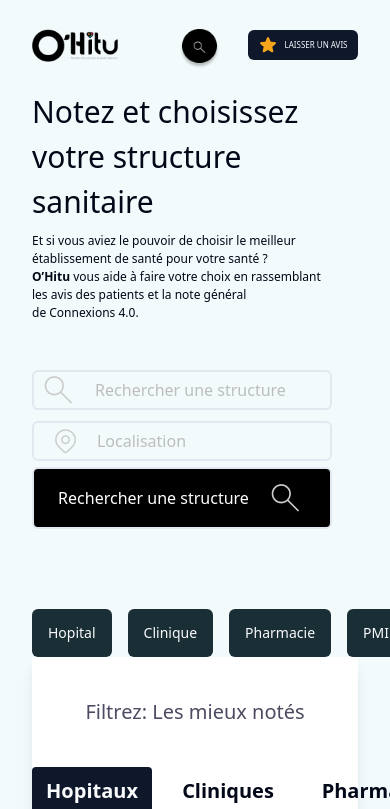
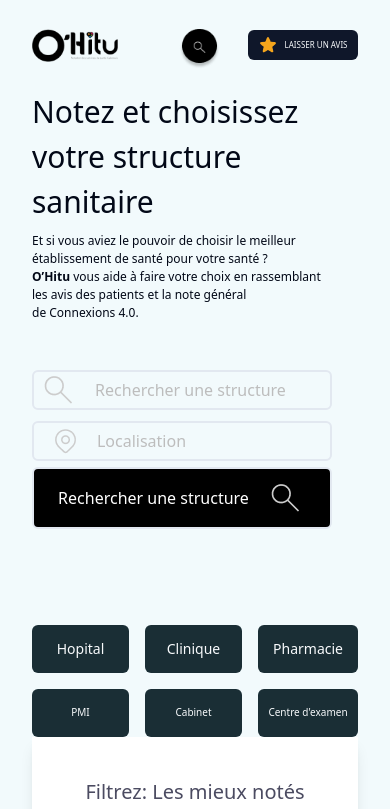
Before and after one commit to JojoELITE/O-Hitu-vite-project, a React (Vite) app: page / in a window 390 px wide. Shown: the top 809 px of the page. Built offline with nearby package versions, Linux system fonts and the light colour scheme.

Commit message:
fin de la version mobile , debut desktop

```diff
--- a/src/pages/Home.jsx
+++ b/src/pages/Home.jsx
@@ -118,11 +118,17 @@ function Home() {
 
 
 
-                <div className="flex gap-4 ">
-                    <Button className="w-[141.25px] h-[48px] bg-[#1A2E35]" variant="">Hopital</Button>
-                    <Button className="w-[141.25px] h-[48px] bg-[#1A2E35]" variant="">Clinique</Button>
-                    <Button className="w-[141.25px] h-[48px] bg-[#1A2E35]" variant="">Pharmacie</Button>
-                    <Button className="w-[141.25px] h-[48px] bg-[#1A2E35]" variant="">PMI</Button>
+                <div className="flex gap-4 mt-4 lg:mt-0">
+                    <Button className=" w-[100px] lg:w-[141.25px] h-[48px] bg-[#1A2E35]" variant="">Hopital</Button>
+                    <Button className=" w-[100px] lg:w-[141.25px] h-[48px] bg-[#1A2E35]" variant="">Clinique</Button>
+                    <Button className=" w-[100px] lg:w-[141.25px] h-[48px] bg-[#1A2E35]" variant="">Pharmacie</Button>
+                    <Button className=" w-[100px] lg:w-[141.25px] h-[48px] bg-[#1A2E35] lg:block hidden" variant="">PMI</Button>
+                </div>
+
+                <div className="flex lg:hidden gap-4 mt-4">
+                    <Button className="w-[100px] h-[48px] bg-[#1A2E35] text-[10px]" variant="">PMI</Button>
+                    <Button className="w-[100px] h-[48px] bg-[#1A2E35] text-[10px]" variant="">Cabinet</Button>
+                    <Button className="w-[100px] h-[48px] bg-[#1A2E35] text-[10px]" variant="">Centre d'examen</Button>
                 </div>
 
 
```
